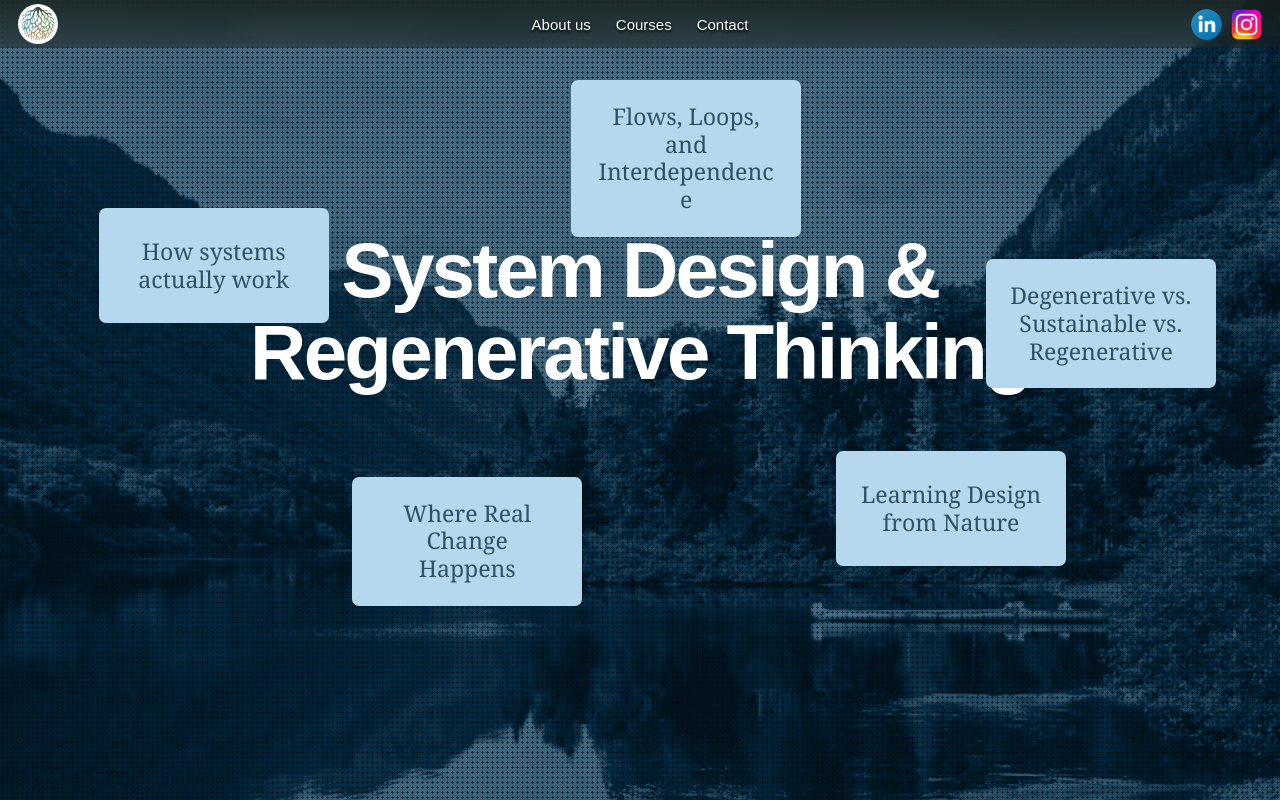
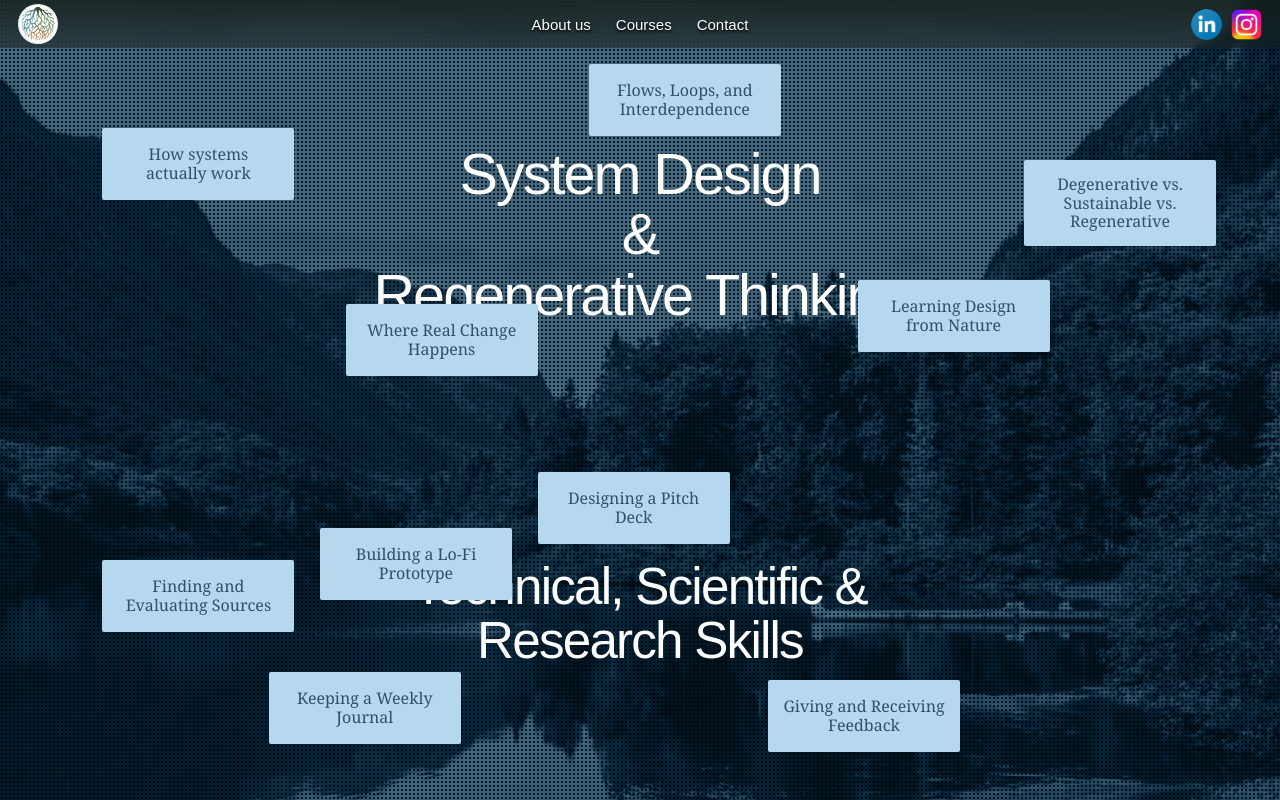
Before and after one commit to Ryan-Xia-24135/RootsQuest, a Next.js app: page /curriculum in a window 1280 px wide. Shown: the top 800 px of the page. Built offline with nearby package versions, Linux system fonts and the light colour scheme; a web font is replaced by a local one.

Commit message:
Update ROOTS Quest website design

```diff
--- a/app/about/about.module.css
+++ b/app/about/about.module.css
@@ -12,3 +12,6 @@
 .panel::after{content:"";position:absolute;z-index:0;inset:0;background:#254d3b;mix-blend-mode:color;pointer-events:none}
 .lead,.body,.facts span,.list article{min-width:0;overflow-wrap:anywhere}
 @media(max-height:700px) and (min-width:801px){.facts{gap:4vh 3vw}.lead,.body{font-size:clamp(14px,1.35vw,20px)}.list{gap:2vh}.list article{min-height:70px}.list p{font-size:clamp(13px,1.35vw,20px)}}
+
+.panel::before{background:radial-gradient(circle,rgba(1,9,5,.8) 0 1.15px,transparent 1.35px) 0 0/4px 4px,radial-gradient(circle,rgba(218,235,220,.13) 0 .8px,transparent 1px) 2px 2px/4px 4px}
+.overview h1{top:11%;font-size:clamp(38px,3.8vw,58px)}.overview .lead{top:21%;width:35%}.overview .facts{top:21%;width:47%}.overview .forest{top:47%;height:45%}.overview .body{top:55%;width:52%}
--- a/app/courses/courses.module.css
+++ b/app/courses/courses.module.css
@@ -4,5 +4,10 @@
 /* Dark mono is applied only to the page background; outcome photos stay full-color. */
 .panel{background:linear-gradient(rgba(25,11,5,.57),rgba(25,11,5,.57)),url('/assets/outcomes-bg.png') center/cover;background-blend-mode:multiply,normal}
 .panel::after{content:"";position:absolute;z-index:0;inset:0;background:#694737;mix-blend-mode:color;pointer-events:none}
+.panel::before{background:radial-gradient(circle,rgba(12,5,2,.82) 0 1.15px,transparent 1.35px) 0 0/4px 4px,radial-gradient(circle,rgba(235,218,202,.12) 0 .8px,transparent 1px) 2px 2px/4px 4px}
 .intro,.outcome,.outcome div{min-width:0;overflow-wrap:anywhere}
 @media(max-height:700px) and (min-width:801px){.intro p{font-size:clamp(14px,1.4vw,20px)}.outcomeGrid{top:21%;gap:3% 7%}.outcome h3{font-size:clamp(18px,1.7vw,25px)}.outcome p{font-size:clamp(12px,1.15vw,17px)}.outcome div{padding:4%}}
+
+/* On constrained screens, outcomes become a normal vertical document. */
+@media(max-width:800px),(max-height:720px){.outcomes{height:auto;min-height:100svh;overflow:visible;padding:clamp(72px,10vh,100px) 5% 7%}.outcomes h2{position:relative;top:auto;left:auto;width:auto;margin-bottom:clamp(24px,5vh,50px)}.outcomeGrid{position:relative;inset:auto;display:grid;grid-template-columns:1fr;gap:clamp(24px,5vh,50px)}.outcome,.outcome:nth-child(3),.outcome:nth-child(4){direction:ltr;grid-template-columns:minmax(150px,42%) 1fr;min-height:clamp(190px,34vh,310px)}.outcome img{height:100%;min-height:180px}.outcome div{min-height:0;height:max-content;max-height:100%;overflow-y:auto}.outcome h3{font-size:clamp(20px,4.5vw,30px)}.outcome p{font-size:clamp(14px,3vw,20px)}}
+@media(max-width:520px){.outcome{grid-template-columns:1fr;gap:12px}.outcome img{height:auto;min-height:0;aspect-ratio:16/9}.outcome div{max-height:42svh}}
--- a/app/curriculum/curriculum.module.css
+++ b/app/curriculum/curriculum.module.css
@@ -4,5 +4,13 @@
 /* Dark blue monochrome background with readable, independently sized cards. */
 .panel{background:linear-gradient(rgba(2,15,25,.6),rgba(2,15,25,.6)),url('/assets/curriculum-bg.png') center/cover;background-blend-mode:multiply,normal}
 .panel::after{content:"";position:absolute;z-index:0;inset:0;background:#21475e;mix-blend-mode:color;pointer-events:none}
+.panel::before{background:radial-gradient(circle,rgba(2,12,19,.84) 0 1.15px,transparent 1.35px) 0 0/4px 4px,radial-gradient(circle,rgba(207,232,245,.14) 0 .8px,transparent 1px) 2px 2px/4px 4px}
 .topics article{min-width:0;overflow-wrap:anywhere}
 @media(max-height:700px) and (min-width:801px){.topics article{min-height:15%;padding:1.5%;font-size:clamp(14px,1.5vw,22px)}.topics{inset:11% 4%}}
+
+/* Screenshot-matched single-page curriculum composition. */
+.combined{background-position:center}.combined h1,.combined h2{position:absolute;z-index:2;left:50%;width:62%;margin:0;transform:translateX(-50%);font-family:var(--heading);font-weight:500;line-height:1.05;letter-spacing:-.035em;text-align:center}.combined h1{top:18%;font-size:clamp(40px,4.5vw,68px)}.combined h2{top:70%;font-size:clamp(34px,4vw,60px)}
+.combined .topics{position:absolute;z-index:2;inset:0}.combined .topics article{position:absolute;width:15%;min-height:9%;padding:1.2%;display:grid;place-items:center;border-radius:2px;background:#b6d8ee;color:#2e5167;font:400 clamp(13px,1.25vw,19px)/1.16 Georgia,serif;text-align:center}
+.systemTopics article:nth-child(1){top:16%;left:8%}.systemTopics article:nth-child(2){top:8%;left:46%}.systemTopics article:nth-child(3){top:38%;left:27%}.systemTopics article:nth-child(4){top:35%;left:67%}.systemTopics article:nth-child(5){top:20%;right:5%}
+.skillTopics article:nth-child(1){top:70%;left:8%}.skillTopics article:nth-child(2){top:59%;left:42%}.skillTopics article:nth-child(3){top:66%;right:5%}.skillTopics article:nth-child(4){top:84%;left:21%}.skillTopics article:nth-child(5){top:85%;left:60%}
+@media(max-width:800px){.combined h1{top:20%;width:58%;font-size:clamp(28px,7vw,48px)}.combined h2{top:70%;width:64%;font-size:clamp(24px,6.5vw,42px)}.combined .topics article{width:21%;min-height:8%;padding:2%;font-size:clamp(10px,2.5vw,15px)}.systemTopics article:nth-child(1){left:3%}.systemTopics article:nth-child(2){left:43%}.systemTopics article:nth-child(4){left:62%}.systemTopics article:nth-child(5){right:2%}.skillTopics article:nth-child(1){left:3%}.skillTopics article:nth-child(3){right:2%}}
--- a/app/curriculum/page.tsx
+++ b/app/curriculum/page.tsx
@@ -6,11 +6,11 @@ export const metadata: Metadata = { title: "What ROOTS Quest Teaches" };
 const systems = ["How systems actually work","Flows, Loops, and Interdependence","Where Real Change Happens","Learning Design from Nature","Degenerative vs. Sustainable vs. Regenerative"];
 const skills = ["Finding and Evaluating Sources","Designing a Pitch Deck","Building a Lo-Fi Prototype","Keeping a Weekly Journal","Giving and Receiving Feedback"];
 
-function TopicPanel({ title, topics, className }: { title: string; topics: string[]; className: string }) {
-  return <section className={`${styles.panel} ${className}`}><h1>{title}</h1><div className={styles.topics}>{topics.map((topic, index) => <article style={{"--topic-index": index} as React.CSSProperties} key={topic}>{topic}</article>)}</div></section>;
-}
-
 export default function CurriculumPage(){return <main className={styles.main}>
-  <TopicPanel title="System Design & Regenerative Thinking" topics={systems} className={styles.systems}/>
-  <TopicPanel title="Technical, Scientific & Research Skills" topics={skills} className={styles.skills}/>
+  <section className={`${styles.panel} ${styles.combined}`}>
+    <h1>System Design<br/>&amp;<br/>Regenerative Thinking</h1>
+    <div className={`${styles.topics} ${styles.systemTopics}`}>{systems.map((topic) => <article key={topic}>{topic}</article>)}</div>
+    <h2>Technical, Scientific &amp;<br/>Research Skills</h2>
+    <div className={`${styles.topics} ${styles.skillTopics}`}>{skills.map((topic) => <article key={topic}>{topic}</article>)}</div>
+  </section>
   </main>}
--- a/app/page.module.css
+++ b/app/page.module.css
@@ -18,3 +18,10 @@
 @media(max-width:800px){.heroCopy p{font-size:4.2vw}.button{font-size:3vw}.callout,.courseCopy p,.intro{font-size:2.8vw}.card span{font-size:2vw}.contactCopy>p:not(:first-child){font-size:3.5vw}}
 .heroCopy,.courseCopy,.callout,.intro,.contactCopy,.card{min-width:0;overflow-wrap:anywhere}
 @media(max-height:700px) and (min-width:801px){.callout,.courseCopy p,.intro{font-size:clamp(14px,1.35vw,20px)}.cards{top:36%;gap:2vw}.card{height:min(43vh,300px)}.importanceButton{bottom:3%}}
+
+/* Match the centered blue reference section. */
+.importance h2{top:8%;left:50%;width:80%;transform:translateX(-50%);text-align:center}.importance .intro{top:21%;left:15%;width:70%}.importance .cards{top:35%;gap:2vw}.importance .card{height:clamp(240px,23vw,350px);padding-top:15%}.importanceButton{bottom:6%}
+@media(max-width:800px){.importance h2{width:90%}.importance .intro{top:19%;left:8%;width:84%}.importance .cards{top:30%;gap:5vh 4%}.importance .card{height:min(24vh,190px)}.importanceButton{bottom:3%}}
+
+/* A denser, higher-contrast print grain like the supplied screenshots. */
+.panel::before{background:radial-gradient(circle,rgba(2,8,6,.78) 0 1.15px,transparent 1.35px) 0 0/4px 4px,radial-gradient(circle,rgba(230,230,205,.16) 0 .8px,transparent 1px) 2px 2px/4px 4px}
```
